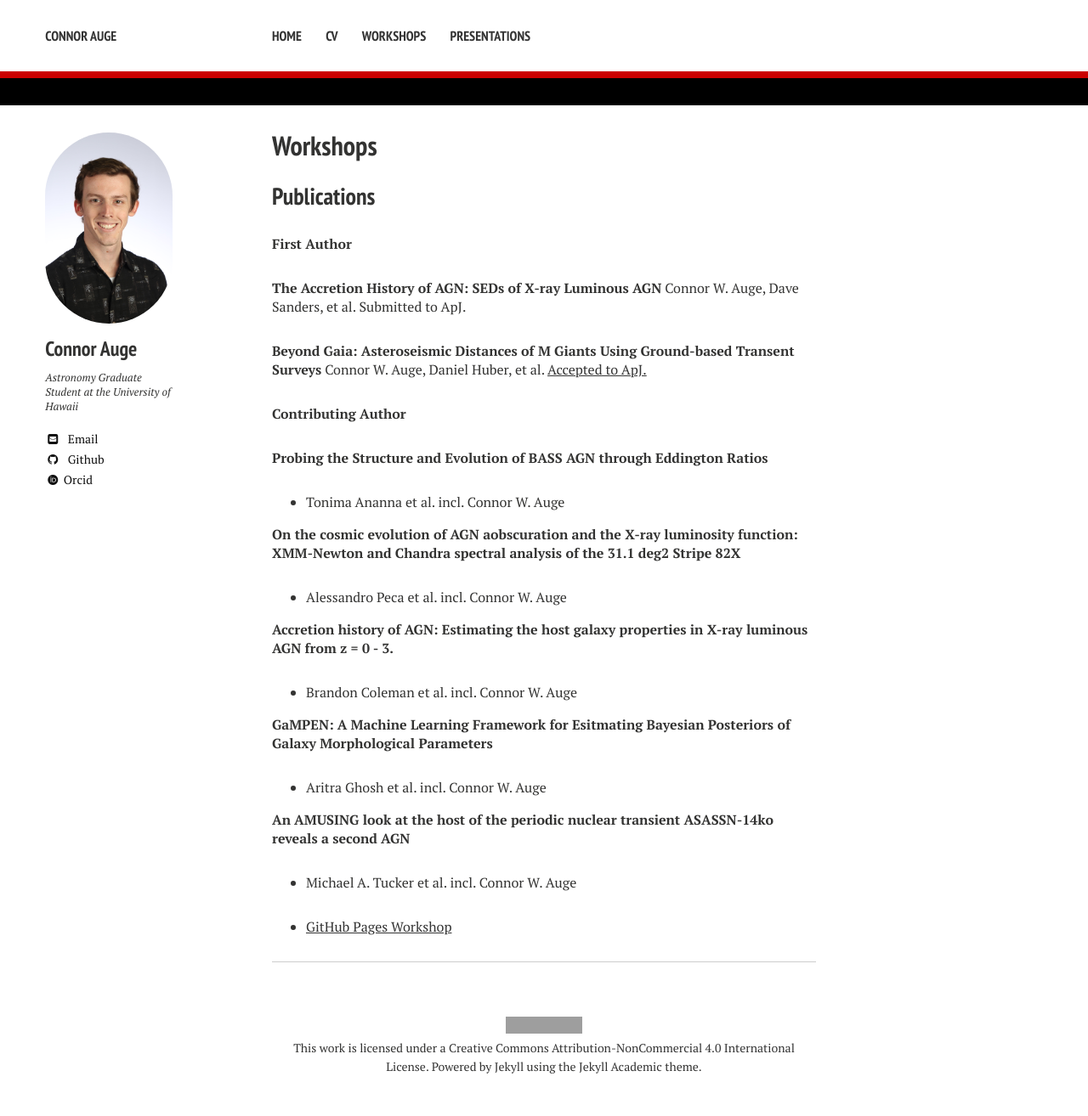
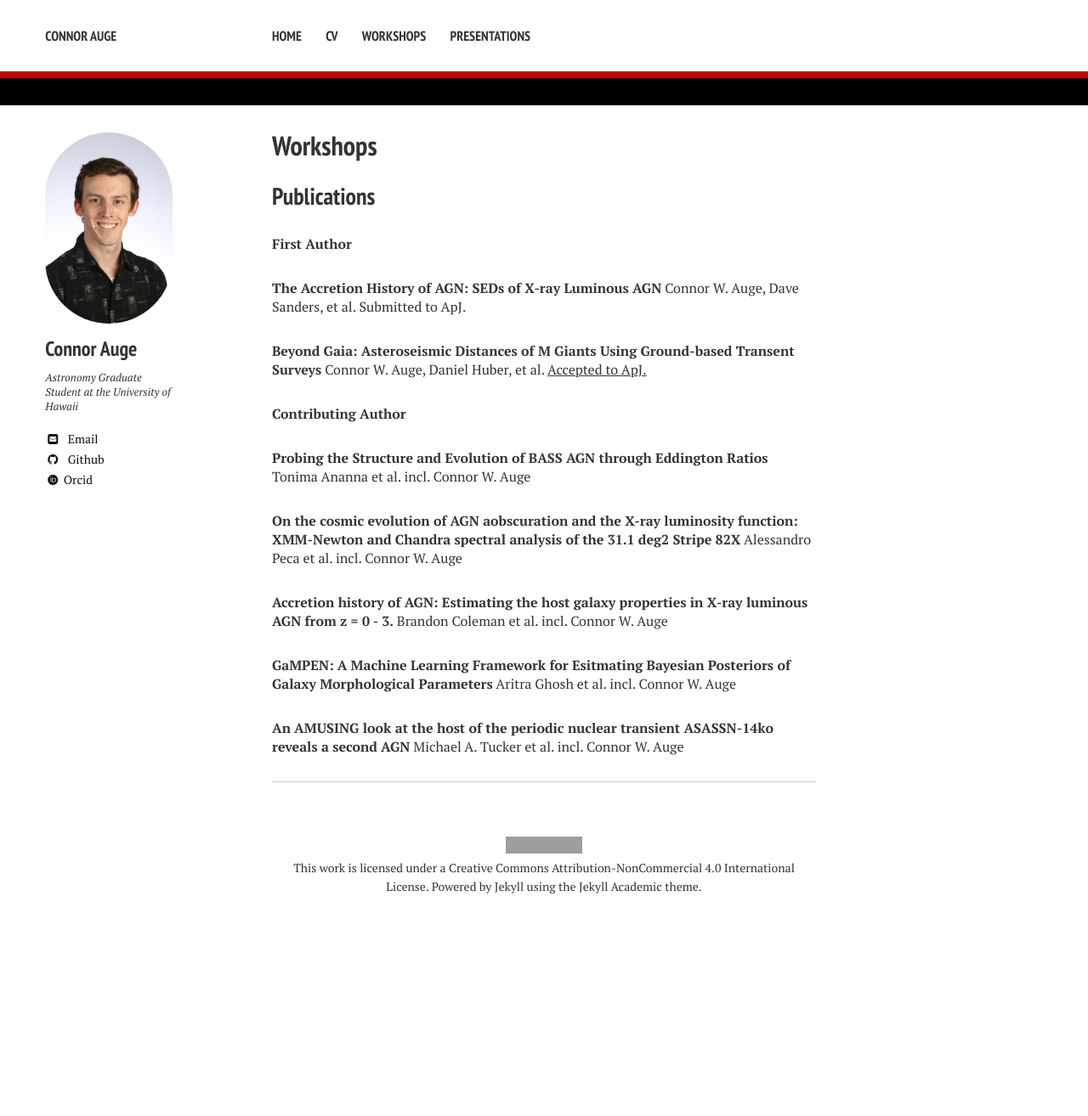
Before and after one commit to cwauge/cwauge.github.io, a Jekyll site: the page built from workshops.md, in a window 1280 px wide. Shown: the whole page at 85% size. Built offline with Jekyll 4.4.1, drawn with Linux system fonts in a browser that asks for light colours; nearby versions of some CDN libraries; some web fonts are replaced; after the commit the page ends 1102 px from its top, so only the background shows below that; grey boxes are pictures that could not be loaded.

Commit message:
Update workshops.md

```diff
--- a/workshops.md
+++ b/workshops.md
@@ -21,18 +21,18 @@ Connor W. Auge, Daniel Huber, et al.
 __Contributing Author__
 
 **Probing the Structure and Evolution of BASS AGN through Eddington Ratios**
-- Tonima Ananna et al. incl. Connor W. Auge
+Tonima Ananna et al. incl. Connor W. Auge
 
 **On the cosmic evolution of AGN aobscuration and the X-ray luminosity function: XMM-Newton and Chandra spectral analysis of the 31.1 deg2 Stripe 82X**
-- Alessandro Peca et al. incl. Connor W. Auge
+Alessandro Peca et al. incl. Connor W. Auge
 
 **Accretion history of AGN: Estimating the host galaxy properties in X-ray luminous AGN from z = 0 - 3.**
-- Brandon Coleman et al. incl. Connor W. Auge
+Brandon Coleman et al. incl. Connor W. Auge
 
 **GaMPEN: A Machine Learning Framework for Esitmating Bayesian Posteriors of Galaxy Morphological Parameters**
-- Aritra Ghosh et al. incl. Connor W. Auge
+Aritra Ghosh et al. incl. Connor W. Auge
 
 **An AMUSING look at the host of the periodic nuclear transient ASASSN-14ko reveals a second AGN**
-- Michael A. Tucker et al. incl. Connor W. Auge
+Michael A. Tucker et al. incl. Connor W. Auge
 
-- [GitHub Pages Workshop](https://github.com/BioData-Club/githubPagesTutorial)
+<!-- - [GitHub Pages Workshop](https://github.com/BioData-Club/githubPagesTutorial) -->
```
